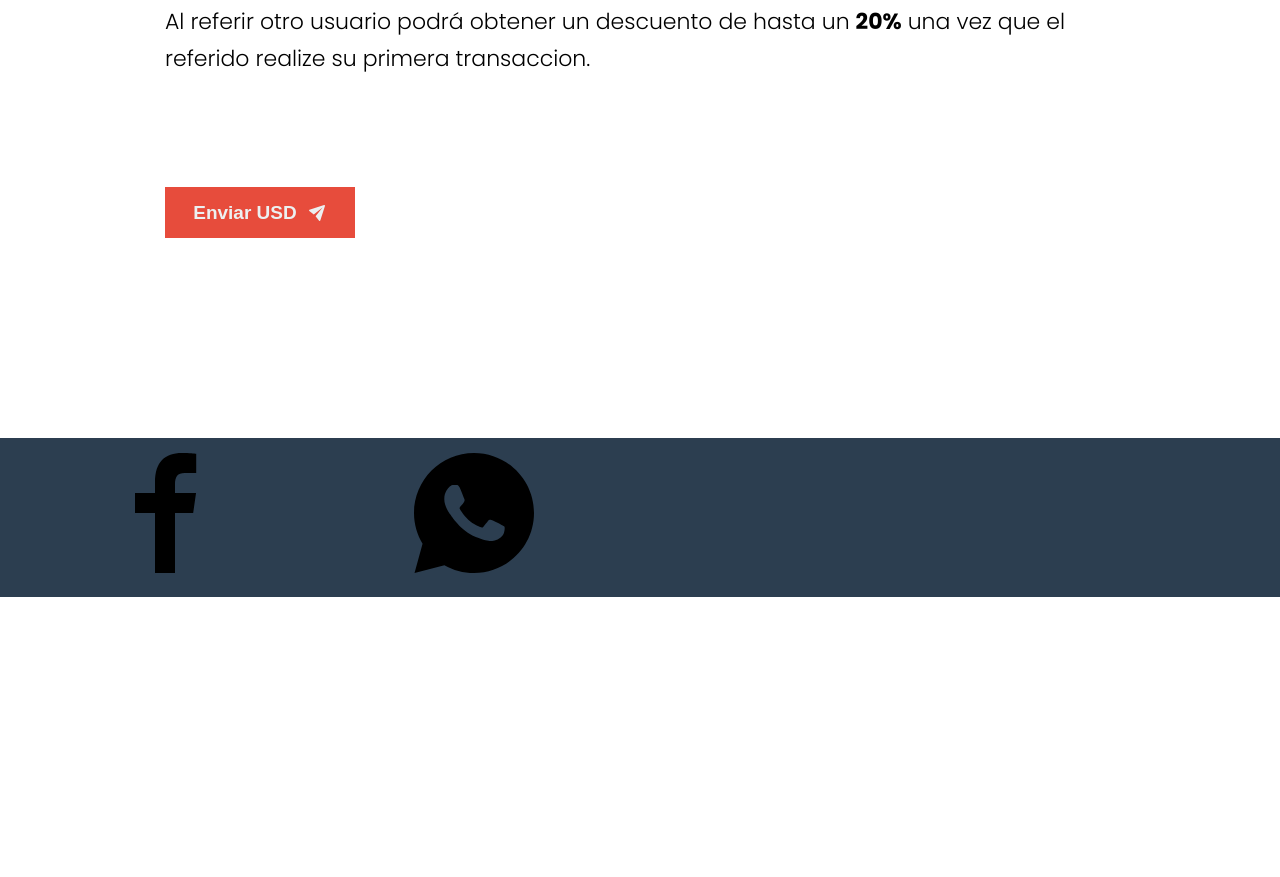
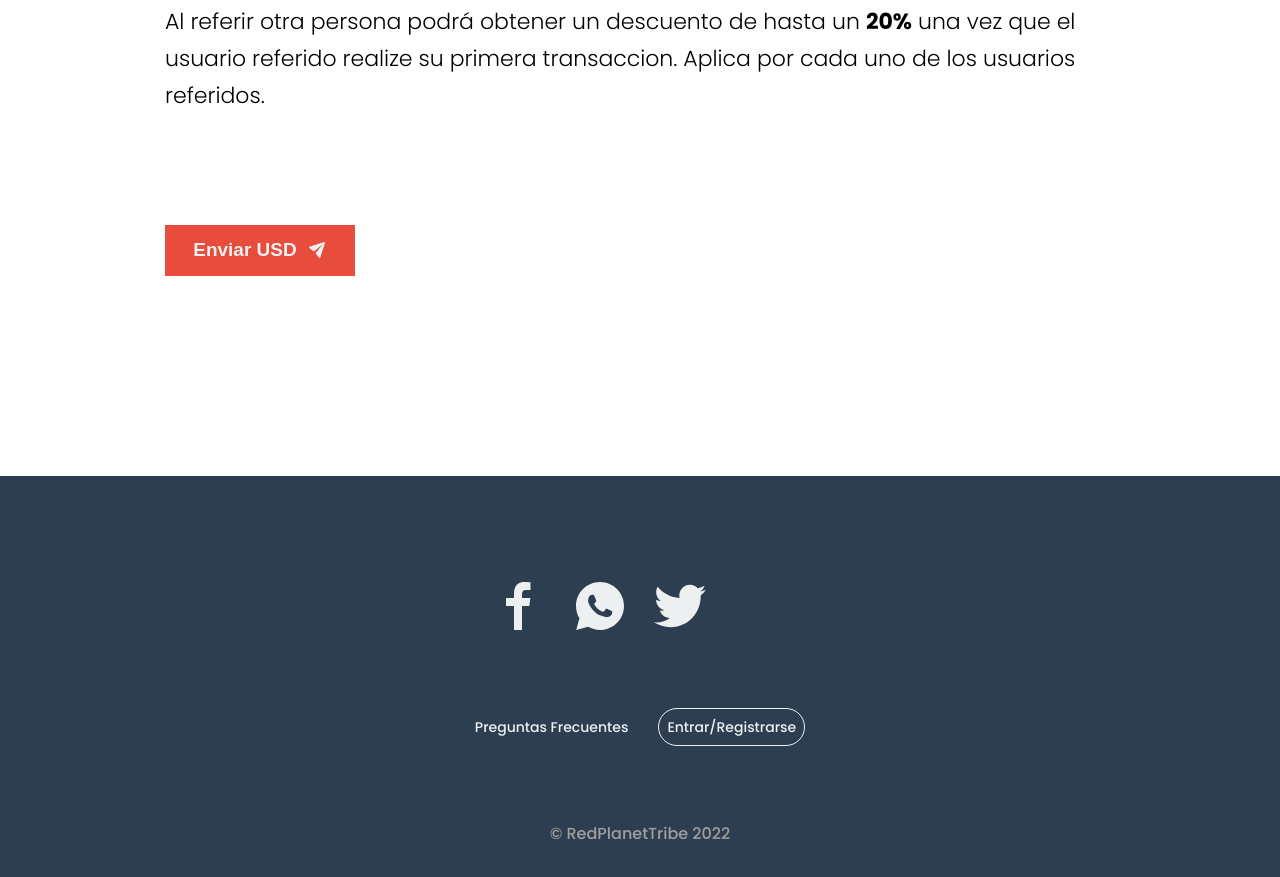
Before and after one commit to PeterDevLATAM/Project-EC-CU, a website: page index.html in a window 1280 px wide. Shown: the part 2720-3597 px from the top of the page. Before the commit the page ends 3317 px from the top, so only its background shows below. Drawn offline with Linux system fonts and the light colour scheme.

Commit message:
footer finished

```diff
--- a/index.html
+++ b/index.html
@@ -122,7 +122,9 @@
         usted se encuentre
       </p>
       <div class="price-category">
-        <div class="price-category__medal price-category__medal--bronce">&nbsp</div>
+        <div class="price-category__medal price-category__medal--bronce">
+          &nbsp
+        </div>
         <div class="price-category__name">Bronce</div>
         <div class="price-category__cost">0.25/usd</div>
         <p class="price-category__text">
@@ -131,7 +133,9 @@
         </p>
       </div>
       <div class="price-category">
-        <div class="price-category__medal price-category__medal--silver">&nbsp</div>
+        <div class="price-category__medal price-category__medal--silver">
+          &nbsp
+        </div>
         <div class="price-category__name">Plata</div>
         <div class="price-category__cost">0.22/usd</div>
         <p class="price-category__text">
@@ -140,7 +144,9 @@
         </p>
       </div>
       <div class="price-category">
-        <div class="price-category__medal price-category__medal--gold">&nbsp</div>
+        <div class="price-category__medal price-category__medal--gold">
+          &nbsp
+        </div>
         <div class="price-category__name">Oro</div>
         <div class="price-category__cost">0.20/usd</div>
         <p class="price-category__text">
@@ -149,7 +155,9 @@
         </p>
       </div>
       <p class="prices__text">
-        Al referir otro usuario podrá obtener un descuento de hasta un <strong>20%</strong> una vez que el referido realize su primera transaccion.
+        Al referir otra persona podrá obtener un descuento de hasta un
+        <strong>20%</strong> una vez que el usuario referido realize su primera
+        transaccion. Aplica por cada uno de los usuarios referidos.
       </p>
       <button class="btn btn--square mt-medium prices__btn">
         Enviar USD
@@ -162,18 +170,29 @@
       <div class="footer">
         <div class="contact-box">
           <svg class="contact-box__icon">
-            <use href="img/SVG/sprite.svg#facebook"/>
+            <use href="img/SVG/sprite.svg#facebook" />
           </svg>
           <svg class="contact-box__icon">
-            <use href="img/SVG/sprite.svg#whatsapp"/>
+            <use href="img/SVG/sprite.svg#whatsapp" />
           </svg>
           <svg class="contact-box__icon">
-            <use href="img/SVG/sprite.svg#twitter"/>
+            <use href="img/SVG/sprite.svg#twitter" />
           </svg>
           <svg class="contact-box__icon">
-            <use href="img/SVG/sprite.svg#telegram"/>
+            <use href="img/SVG/sprite.svg#telegram" />
           </svg>
         </div>
+        <div class="footer-nav">
+          <ul class="footer-nav__list">
+            <li class="footer-nav__item">
+              <a class="footer-nav__link" href="#">Preguntas Frecuentes</a>
+            </li>
+            <li class="footer-nav__item">
+              <a class="btn-2" href="#">Entrar/Registrarse</a>
+            </li>
+          </ul>
+        </div>
+        <div class="footer-copy">&#169; RedPlanetTribe 2022</div>
       </div>
     </footer>
   </body>
--- a/sass/components/_general-components.scss
+++ b/sass/components/_general-components.scss
@@ -42,6 +42,8 @@
   text-decoration: none;
   color: $color-white;
   border: none;
+  transition: all .2s;
+
   &--round {
     border-radius: 10rem;
   }
@@ -64,6 +66,21 @@
     width: 2rem;
     height: 2rem;
     fill: $color-white;
+  }
+}
+
+.btn-2{
+  color: $color-white;
+  text-decoration: none;
+  border: 1px solid $color-white;
+  border-radius: 4rem;
+  background-color: none;
+  padding: .8rem;
+  font-size: 1.4rem;
+  transition: all .2s;
+  &:hover{
+    background-color: $color-primary-0;
+    border: none;
   }
 }
 
@@ -99,10 +116,6 @@
     height: 9rem;
     fill: $color-white;
     margin-top: -2rem;
-  }
-  &__text {
-  }
-  &__title {
   }
 }
 
@@ -162,3 +175,37 @@
     }
   }
 }
+.contact-box{
+  display: grid;
+  grid-auto-flow: column;
+  grid-gap: 2rem;
+
+  &__icon{
+    width: 6rem;
+    height: 6rem;
+    fill: $color-white;
+    cursor: pointer;
+  }
+}
+
+.footer-nav{
+  color: $color-white;
+ &__list{
+   list-style: none;
+   display: grid;
+   grid-auto-flow: column;
+   grid-gap: 3rem;
+   justify-items: center;
+   justify-content: center;
+ }
+ &__link:link, &__link:visited{
+   color: currentColor;
+   text-decoration: none;
+ }
+ &__item{
+   font-size: 1.4rem;
+ }
+}
+.footer-copy{
+  color: rgb(160, 159, 159);
+}
--- a/sass/layout/_general-layout.scss
+++ b/sass/layout/_general-layout.scss
@@ -68,4 +68,10 @@
 }
 .footer{
   grid-column: col-start 1 / col-end 12;
+  display: grid;
+  justify-content: center;
+  justify-items: center;
+  padding-top: 10rem;
+  padding-bottom: 5rem;
+  grid-gap: 8rem;
 }
```
Also changed, not shown: css/style.css.
